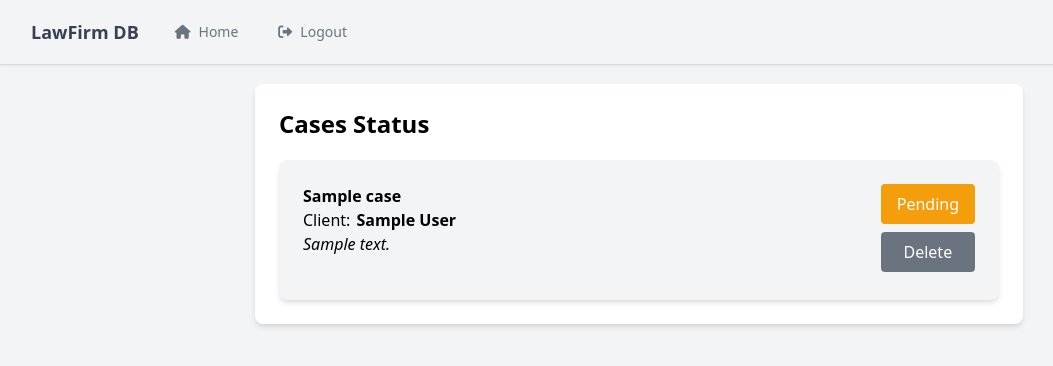
After one commit to gauravhegade/LawFirm-Management-System, a Django app: page /lawyer/case-status/ in a window 1280 px wide. The commit adds this page. Shown: the top 366 px of the page, without its empty margins (1-1054 px from the left). Run offline with Django 5.2, Linux system fonts and the light colour scheme; a user stored in the database is signed in; tables that the repository leaves empty hold one stand-in row (values such as "Sample post").

Commit message:
Added an approval feature for a client and a case status for lawyers

```diff
--- a/my_app/lawyer_app/templates/base_create.html
+++ b/my_app/lawyer_app/templates/base_create.html
@@ -17,7 +17,6 @@
 
 {% block script %}
 <script>
-
 </script>
 {% endblock %}
 </html>
--- /dev/null
+++ b/my_app/lawyer_app/templates/case_status.html
@@ -0,0 +1,43 @@
+{% extends 'base_create.html' %}
+
+{% block content %}
+    {% include 'nav_bar.html' %}
+
+    <div class="max-w-3xl mx-auto p-6 bg-white rounded-lg shadow-md mt-5">
+        <h2 class="text-2xl font-bold mb-4">Cases Status</h2>
+
+        {% if cases %}
+            <ul>
+                {% for case in cases %}
+                <div class="max-w-3xl mx-auto p-6 bg-gray-100 rounded-lg shadow-md mt-5 mb-0">
+                    <li class="mb-1 flex justify-between">
+
+                            <div class="flex-1">
+                                <h3 class="font-bold">{{ case.case_name }}</h3>
+                                <p>Client: <a href="{% url 'lawyer_app:client_profile' case.client.client_id %}" class="ml-0.5 font-semibold">{{ case.client.user.get_full_name }}</a></p>
+                                <p class="italic">{{ case.case_description }}</p>
+                            </div>
+                            <form method="POST" class="flex flex-col justify-between ml-4">
+                                {% csrf_token %}
+                                <input type="hidden" name="case_id" value="{{ case.case_id }}">
+                                <p class="{% if case.status == 'pending' %}bg-yellow-500{% elif case.status == 'rejected' %}bg-red-500{% else %}bg-gray-500{% endif %} text-white px-4 py-2 rounded hover:bg-gray-600 mb-2">
+                                    {% if case.status == 'pending' %}
+                                        Pending
+                                    {% elif case.status == 'rejected' %}
+                                        Rejected
+                                    {% else %}
+                                        Unknown Status
+                                    {% endif %}
+                                </p>
+                                <button type="submit" name="action" value="delete" class="bg-gray-500 text-white px-4 py-2 rounded hover:bg-red-600">Delete</button>
+                            </form>
+
+                    </li>
+                </div>
+                {% endfor %}
+            </ul>
+        {% else %}
+            <p class="text-gray-500">No pending cases found.</p>
+        {% endif %}
+    </div>
+{% endblock %}
--- a/my_app/lawyer_app/templates/create_case.html
+++ b/my_app/lawyer_app/templates/create_case.html
@@ -10,7 +10,7 @@
             <div class="mb-4">
                 <label for="client" class="block text-sm font-medium text-gray-700">Client</label>
                 <div class="relative">
-                    <input type="text" id="client-search" class="mt-1 block w-full border border-gray-300 rounded-md shadow-sm focus:ring focus:ring-blue-500 transition duration-200 px-2" placeholder="Search for a client..." autocomplete="off">
+                    <input type="text" id="client-search" class="mt-1 block w-full border  h-10 border-gray-300 rounded-md shadow-sm focus:ring focus:ring-blue-500 transition duration-200 px-2" placeholder="Search for a client..." autocomplete="off">
                     <div id="client-dropdown" class="absolute z-10 mt-1 w-full bg-white border border-gray-300 rounded-md shadow-lg hidden"></div>
                 </div>
                 <input type="hidden" name="client" id="client-id">
@@ -18,7 +18,7 @@
 
             <div class="mb-4">
                 <label for="case_name" class="block text-sm font-medium text-gray-700">Case Name</label>
-                <input type="text" name="case_name" id="case_name" class="mt-1 block w-full border border-gray-300 rounded-md shadow-sm focus:ring focus:ring-blue-500 transition duration-200 px-2" required>
+                <input type="text" name="case_name" id="case_name" class="mt-1 block w-full h-10 border border-gray-300 rounded-md shadow-sm focus:ring focus:ring-blue-500 transition duration-200 px-2" required>
             </div>
 
             <div class="mb-4">
--- a/my_app/lawyer_app/templates/dashboard/lawyer_dashboard.html
+++ b/my_app/lawyer_app/templates/dashboard/lawyer_dashboard.html
@@ -78,8 +78,11 @@
         <a href="{% url 'lawyer_app:create_case' %}" class="bg-blue-600 text-white px-4 py-2 rounded-md hover:bg-blue-700 mb-2 block text-center flex items-center">
             <i class="fas fa-plus-circle mr-2"></i> Create Case
         </a>
-        <a href="" class="bg-green-600 text-white px-4 py-2 rounded-md hover:bg-green-700 block text-center flex items-center">
+        <a href="" class="bg-green-600 text-white px-4 py-2 rounded-md hover:bg-green-700 mb-2 block text-center flex items-center">
             <i class="fas fa-file-upload mr-2"></i> Upload Document
+        </a>
+        <a href="{% url 'lawyer_app:case_status' %}" class="bg-yellow-600 text-white px-4 py-2 rounded-md hover:bg-yellow-500 block text-center flex items-center">
+            <i class="fa-solid fa-cube mr-2"></i> Case Status
         </a>
     </div>
 {% endblock %}
--- a/my_app/lawyer_app/urls.py
+++ b/my_app/lawyer_app/urls.py
@@ -6,11 +6,13 @@ urlpatterns = [
     path('', views.info ,name='home'),
     path('login/', views.login_user, name='login'),
 
+    path('lawyer/case-status/', views.case_status, name='case_status'),
     path('client/dashboard/', views.client_dashboard, name='client_dashboard'),
 
     path('client/<int:client_id>/', views.client_profile, name='client_profile'),
     path('lawyer/<int:lawyer_id>/', views.lawyer_profile, name='lawyer_profile'),
 
+    path('client/approve-case/', views.approve_case, name='approve_case'),
     path('search-clients/', views.search_clients, name='search_clients'),
 
     path('lawyer/dashboard/', views.lawyer_dashboard, name='lawyer_dashboard'),
--- a/my_app/lawyer_app/views.py
+++ b/my_app/lawyer_app/views.py
@@ -3,6 +3,7 @@ from django.shortcuts import render, redirect
 from django.contrib import messages
 from .forms import UserRegisterForm,DocumentForm, LoginForm,ClientProfileForm,LawyerProfileForm , CaseForm
 from django.shortcuts import render, redirect
+from django.urls import reverse
 from django.contrib.auth import authenticate, login,logout
 from .models import Lawyer, Case, Client, CustomUser
 import pandas as pd
@@ -17,6 +18,7 @@ def info(request):
     if request.method == "GET":
         return render(request,'info.html')
 
+@login_required
 def search_clients(request):
     if request.method == 'GET' and request.headers.get('x-requested-with') == 'XMLHttpRequest':
         query = request.GET.get('query', '')
@@ -48,16 +50,16 @@ def login_user(request):
                     if hasattr(user, 'lawyer_profile'):
                         if not user.lawyer_profile.profile_complete:
                             messages.info(request, 'Please complete your lawyer profile.')
-                            return redirect('/lawyer/complete-profile')
+                            return redirect(reverse('lawyer_app:complete_lawyer_profile'))
                         else:
-                            return redirect('/lawyer/dashboard')
+                            return redirect(reverse('lawyer_app:lawyer_dashboard'))
 
                     elif hasattr(user, 'client_profile'):
                         if not user.client_profile.profile_complete:
                             messages.info(request, 'Please complete your client profile.')
-                            return redirect('/client/complete-profile')
+                            return redirect(reverse('lawyer_app:complete_client_profile'))
                         else:
-                            return redirect('/client/dashboard')
+                            return redirect(reverse('lawyer_app:client_dashboard'))
 
 
                 else:
@@ -114,7 +116,7 @@ def complete_lawyer_profile(request):
             lawyer_profile.profile_complete = True  # Mark profile as complete
             lawyer_profile.save()
             messages.success(request, 'Lawyer profile updated successfully.')
-            return redirect('/logout')
+            return redirect(reverse('lawyer_app:logout'))
     else:
         form = LawyerProfileForm(instance=lawyer_profile)
 
@@ -130,7 +132,7 @@ def complete_client_profile(request):
             client_profile.profile_complete = True  # Mark profile as complete
             client_profile.save()
             messages.success(request, 'Client profile updated successfully.')
-            return redirect('/logout')
+            return redirect(reverse('lawyer_app:logout'))
     else:
         form = ClientProfileForm(instance=client_profile)
 
@@ -140,9 +142,9 @@ def complete_client_profile(request):
 def lawyer_dashboard(request):
     lawyer = request.user.lawyer_profile
 
-    cases = Case.objects.filter(lawyer=lawyer)
+    cases = Case.objects.filter(lawyer=lawyer, status='approved')
 
-    clients = Client.objects.filter(cases__lawyer=lawyer).distinct()
+    clients = Client.objects.filter(cases__lawyer=lawyer,cases__status='approved').distinct()
 
     context = {
         'lawyer': lawyer,
@@ -168,7 +170,7 @@ def client_profile(request, client_id):
 @login_required
 def logout_user(request):
     logout(request)
-    return redirect('lawyer_app:login')
+    return redirect(reverse('lawyer_app:login'))
 
 @login_required
 def create_case(request):
@@ -178,8 +180,9 @@ def create_case(request):
         if form.is_valid():
             case = form.save(commit=False)
             case.lawyer = request.user.lawyer_profile
+            case.status = 'pending'
             case.save()
-            return redirect('lawyer_app:lawyer_dashboard')  # Redirect to the dashboard or another page
+            return redirect(reverse('lawyer_app:lawyer_dashboard'))  # Redirect to the dashboard or another page
     else:
         form = CaseForm()
 
@@ -189,10 +192,10 @@ def create_case(request):
 def client_dashboard(request):
     client = request.user.client_profile
 
-    active_cases = Case.objects.filter(client=client, is_active=True)
+    active_cases = Case.objects.filter(client=client, is_active=True,status='approved')
     past_cases = Case.objects.filter(client=client, is_active=False)
 
-    current_lawyers = Lawyer.objects.filter(cases__client=client, cases__is_active=True).distinct()
+    current_lawyers = Lawyer.objects.filter(cases__client=client, cases__is_active=True, cases__status='approved').distinct()
 
     past_lawyers = Lawyer.objects.filter(cases__client=client, cases__is_active=False).distinct()
 
@@ -219,27 +222,61 @@ def lawyer_profile(request, lawyer_id):
 
     return render(request, 'profile/lawyer_profile.html', context)
 
-'''
-def lawyer_dashboard(request, lawyer_id):
-    # Assuming the lawyer_id is passed as a parameter in the URL
+@login_required
+def approve_case(request):
+    if request.method == 'POST':
+        action = request.POST.get('action')
+        case_id = request.POST.get('case_id')
 
-    # Retrieve lawyer information
-    lawyer = Lawyer.objects.get(lawyer_id=lawyer_id)
+        try:
+            case = Case.objects.get(case_id=case_id, client=request.user.client_profile, status='pending')
+        except Case.DoesNotExist:
+            case = None
 
-    # Retrieve cases handled by the lawyer
-    cases_handled = Case.objects.filter(lawyer_id=lawyer)
+        if action == 'approve':
+            case.status = 'approved'
+            case.save()
 
-    # Retrieve clients associated with the cases
-    clients_handled = Client.objects.filter(case_id__in=cases_handled)
+        elif action == 'reject':
+            case.status = 'rejected'
+            case.save()
+
+        return redirect(reverse('lawyer_app:approve_case'))
+
+    pending_cases = Case.objects.filter(client=request.user.client_profile, status='pending')
 
     context = {
-        'lawyer': lawyer,
-        'cases_handled': cases_handled,
-        'clients_handled': clients_handled,
+        'pending_cases': pending_cases
     }
 
-    return render(request, 'lawyer_dashboard.html', context)
-'''
+    return render(request, 'approve_case.html', context)
+
+@login_required
+def case_status(request):
+    lawyer = request.user.lawyer_profile
+
+    if request.method == 'POST':
+        action = request.POST.get('action')
+        case_id = request.POST.get('case_id')
+        if action == 'delete':
+            try:
+                case = Case.objects.get(case_id=case_id, lawyer=lawyer)
+                # case.status='rejected'
+                # case.save()
+                case.delete()
+                messages.success(request, 'Case deleted successfully.')
+            except Case.DoesNotExist:
+                messages.error(request, 'Case not found.')
+
+    cases = Case.objects.filter(lawyer=lawyer, status__in=['pending', 'rejected'])
+
+    context = {
+        'cases': cases,
+    }
+
+    return render(request, 'case_status.html', context)
+
+
 def predict(request):
     return render(request,"predict.html")
 # Create your views here.
```
Also changed, not shown: my_app/lawyer_app/models.py (+7 -0 lines), my_app/lawyer_app/templates/approve_case.html (added, +32 -0 lines), my_app/lawyer_app/templates/base.html (+10 -3 lines), my_app/lawyer_app/templates/dashboard/client_dashboard.html (+6 -2 lines), my_app/lawyer_app/templates/login.html (+10 -2 lines), my_app/lawyer_app/migrations/0007_case_status.py (added).
